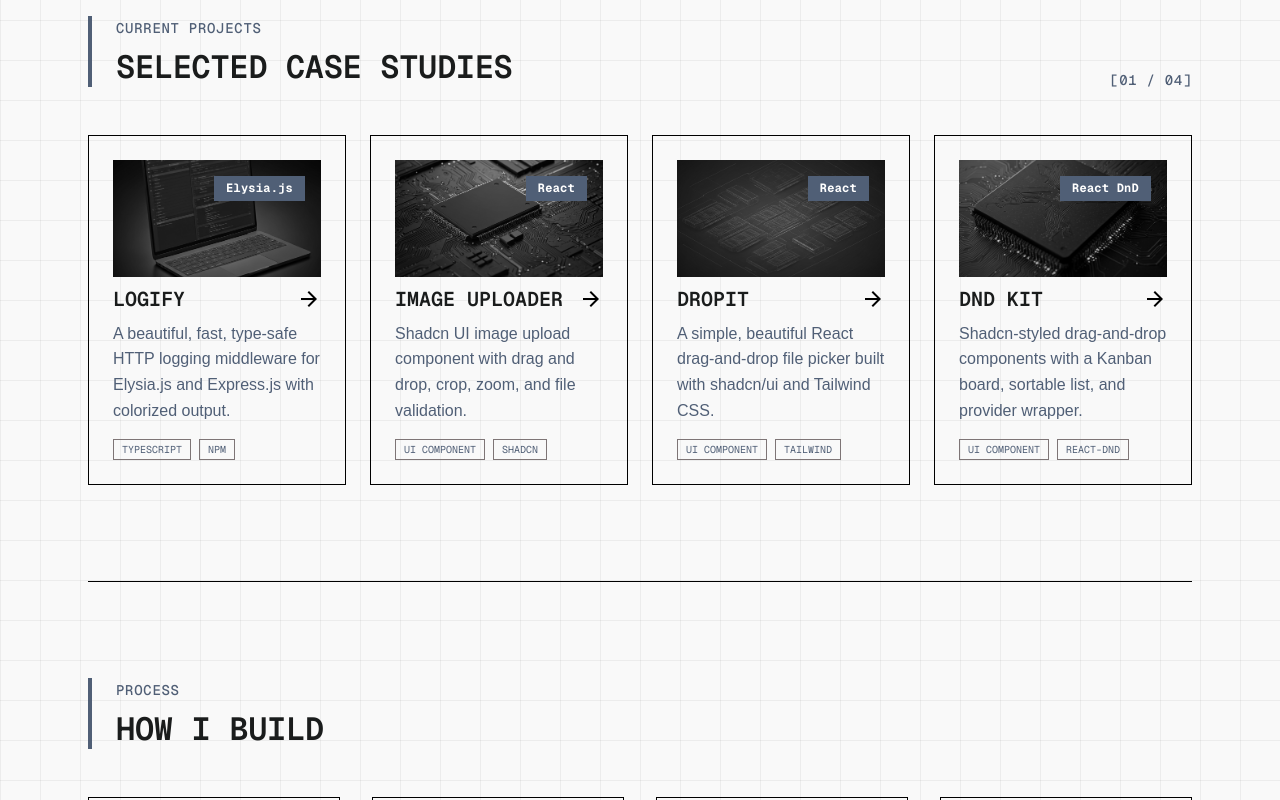
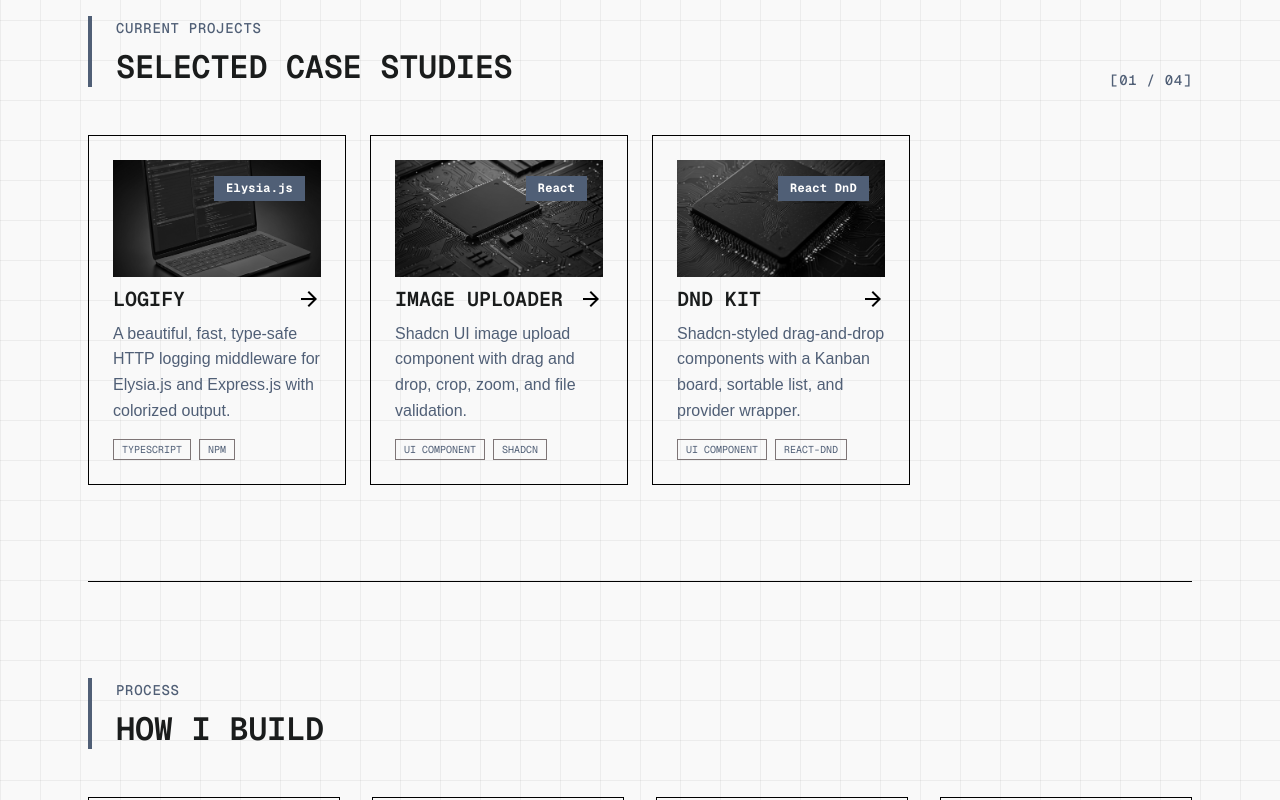
Before and after one commit to 0xrasla/portfolio, a SvelteKit app: page / in a window 1280 px wide. Shown: the part 1580-2380 px from the top of the page. Built offline with nearby package versions, Linux system fonts and the light colour scheme.

Commit message:
refactor: remove DropIt project link and details from the portfolio

```diff
--- a/src/routes/+page.svelte
+++ b/src/routes/+page.svelte
@@ -283,50 +283,7 @@
           </div>
         </div>
       </a>
-      <a
-        href="https://github.com/0xrasla/dropit-react"
-        target="_blank"
-        rel="noopener noreferrer"
-        class="group border border-primary p-6 flex-col gap-6 hover:bg-surface-container transition-colors duration-200 cursor-pointer block"
-      >
-        <div
-          class="aspect-video bg-surface-container-high relative overflow-hidden"
-        >
-          <img
-            alt="DropIt preview"
-            class="w-full h-full object-cover grayscale brightness-90 group-hover:grayscale-0 transition-all duration-500"
-            src="/projects/3.png"
-          />
-          <div
-            class="absolute top-4 right-4 bg-secondary text-on-secondary px-3 py-1 font-label-mono text-caption font-bold"
-          >
-            React
-          </div>
-        </div>
-        <div class="flex flex-col gap-2 mt-2">
-          <div class="flex justify-between items-center">
-            <h3 class="font-headline-sm text-headline-sm uppercase">DropIt</h3>
-            <span
-              class="material-symbols-outlined text-primary group-hover:text-secondary group-hover:translate-x-1 transition-all"
-              >arrow_forward</span
-            >
-          </div>
-          <p class="font-body-md text-body-md text-secondary">
-            A simple, beautiful React drag-and-drop file picker built with
-            shadcn/ui and Tailwind CSS.
-          </p>
-          <div class="flex gap-2 mt-2">
-            <span
-              class="px-2 py-0.5 border border-outline font-label-mono text-[10px] text-secondary"
-              >UI COMPONENT</span
-            >
-            <span
-              class="px-2 py-0.5 border border-outline font-label-mono text-[10px] text-secondary"
-              >TAILWIND</span
-            >
-          </div>
-        </div>
-      </a>
+
       <a
         href="https://github.com/0xrasla/shadcn-dnd-kit"
         target="_blank"
```
